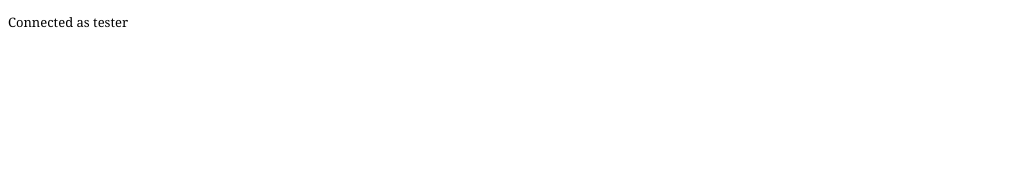
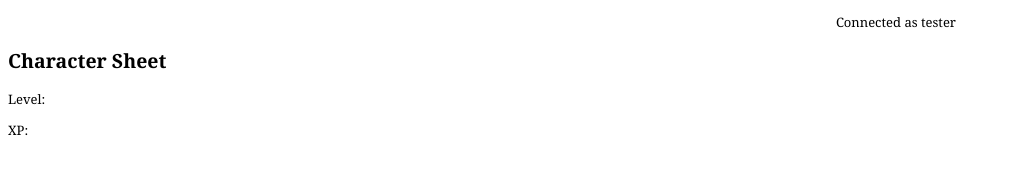
Before and after one commit to stefanholzmueller/lazyrpg, a plain HTML site: page public/ui/play.html in a window 1280 px wide. Shown: the whole page, without its empty margins (0-1011 px from the left). Drawn offline with Linux system fonts and the light colour scheme; files that its build step writes are made by us from their sources; a small style sheet from the web is missing.

Commit message:
show character sheet

```diff
--- a/public/stylesheets/main.css
+++ b/public/stylesheets/main.css
@@ -10,3 +10,7 @@ html {
 	font-family: "Georgia", serif;
 	font-size: 1.3em;
 }
+
+#hd  {
+	text-align: right;
+}
--- a/public/ui/js/controllers.js
+++ b/public/ui/js/controllers.js
@@ -11,11 +11,14 @@ App.controller('PlayerController', function($scope, wsFactory) {
 
 	$scope.connectionStatus = "Connected as " + username;
 	$scope.log = [];
+	$scope.sheet = {};
 
 	ws.listen(function(data) {
 		var msg = JSON.parse(data);
 		if (msg.log) {
 			$scope.log.push(msg.log);
+		} else if (msg.sheet) {
+			$scope.sheet = msg.sheet;
 		} else {
 			ws.send(data);
 			alert("Unknown data: " + data);
--- a/public/ui/play.html
+++ b/public/ui/play.html
@@ -17,7 +17,9 @@
 		</div>
 		<div id="bd">
 			<div class="yui-b">
-				<!-- character sheet -->
+				<h2>Character Sheet</h2>
+				<p>Level: {{sheet.lvl}}</p>
+				<p>XP: {{sheet.xp}}</p>
 			</div>
 			<div id="yui-main">
 				<div class="yui-b">
```
Also changed, not shown: 3 other files.
